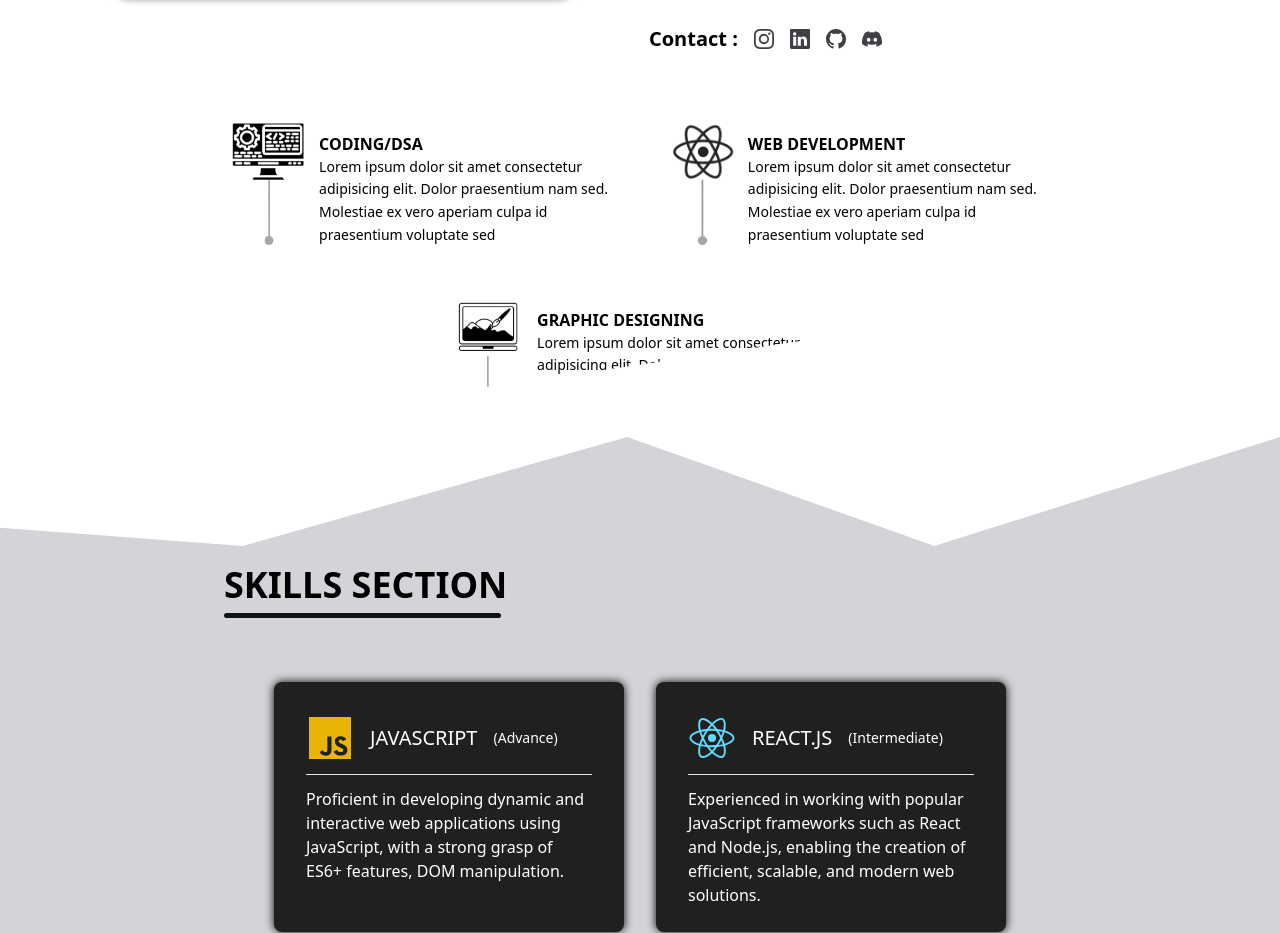
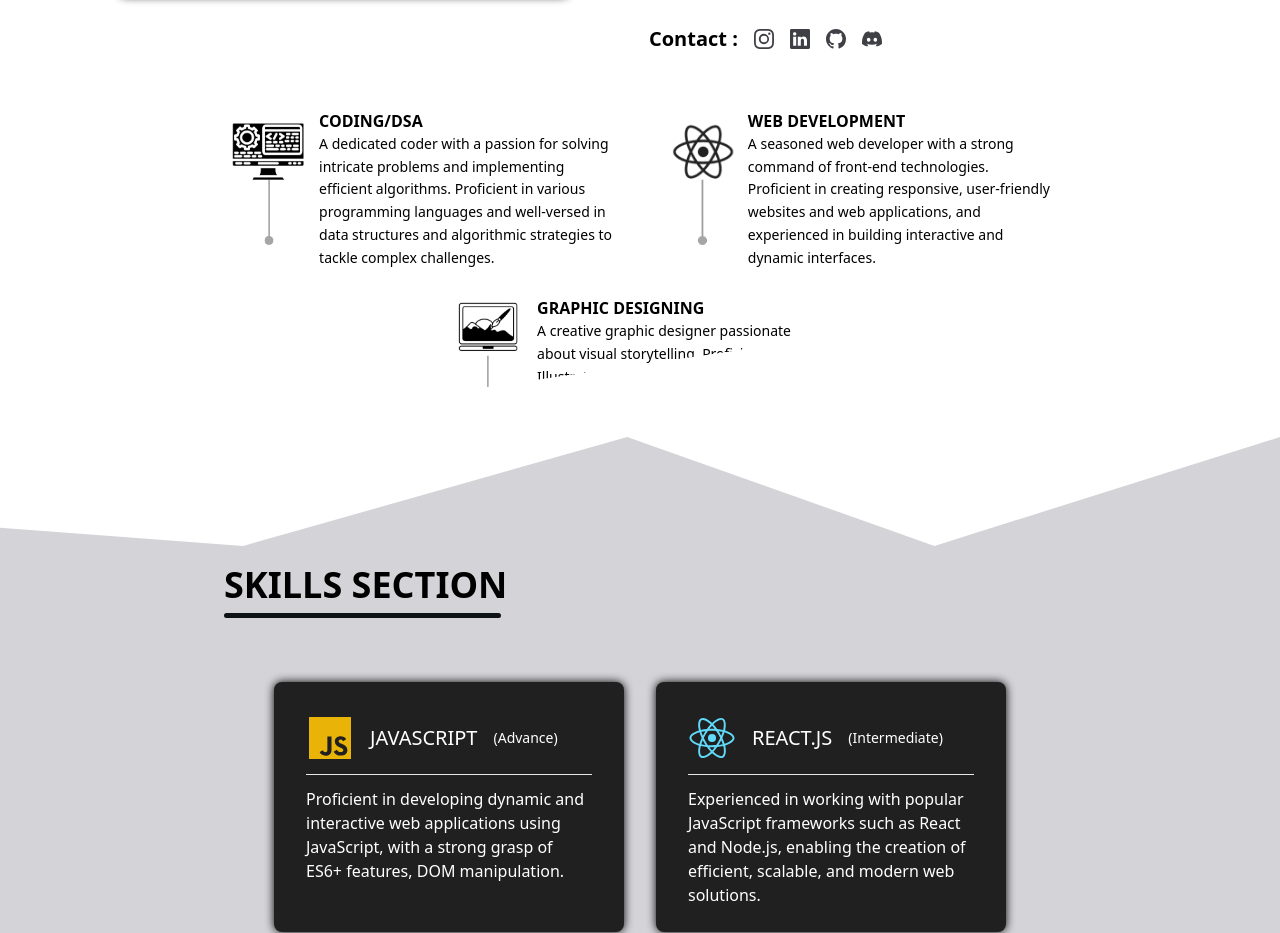
Before and after one commit to Aryan3007/final, a React (Create React App) app: page / in a window 1280 px wide. Shown: the part 1500-2433 px from the top of the page. Built offline with nearby package versions, Linux system fonts and the light colour scheme.

Commit message:
final change

```diff
--- a/src/components/Home.js
+++ b/src/components/Home.js
@@ -172,9 +172,7 @@ Beyond coding, I'm a creative soul. As a graphic designer, I enjoy bringing aest
             <div>
               <h1 className="font-bold">CODING/DSA</h1>
               <p className="text-black text-sm leading-relaxed">
-                Lorem ipsum dolor sit amet consectetur adipisicing elit. Dolor
-                praesentium nam sed. Molestiae ex vero aperiam culpa id
-                praesentium voluptate sed
+              A dedicated coder with a passion for solving intricate problems and implementing efficient algorithms. Proficient in various programming languages and well-versed in data structures and algorithmic strategies to tackle complex challenges.
               </p>
             </div>
           </div>
@@ -184,9 +182,7 @@ Beyond coding, I'm a creative soul. As a graphic designer, I enjoy bringing aest
             <div>
               <h1 className="font-bold">WEB DEVELOPMENT</h1>
               <p className="text-black text-sm leading-relaxed">
-                Lorem ipsum dolor sit amet consectetur adipisicing elit. Dolor
-                praesentium nam sed. Molestiae ex vero aperiam culpa id
-                praesentium voluptate sed
+              A seasoned web developer with a strong command of front-end technologies. Proficient in creating responsive, user-friendly websites and web applications, and experienced in building interactive and dynamic interfaces.
               </p>
             </div>
           </div>
@@ -196,9 +192,7 @@ Beyond coding, I'm a creative soul. As a graphic designer, I enjoy bringing aest
             <div>
               <h1 className="font-bold">GRAPHIC DESIGNING</h1>
               <p className="text-black text-sm leading-relaxed">
-                Lorem ipsum dolor sit amet consectetur adipisicing elit. Dolor
-                praesentium nam sed. Molestiae ex vero aperiam culpa id
-                praesentium voluptate sed
+              A creative graphic designer passionate about visual storytelling. Proficient in Adobe Illustrator, I bring ideas to life through compelling visuals, branding, and design that captivate and communicate effectively.
               </p>
             </div>
           </div>
```
